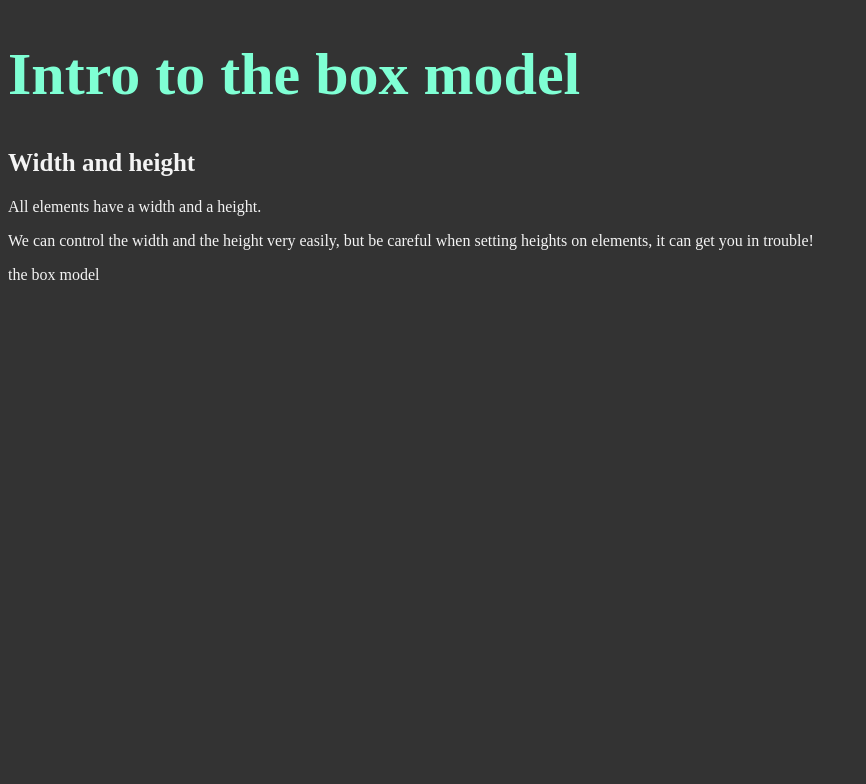
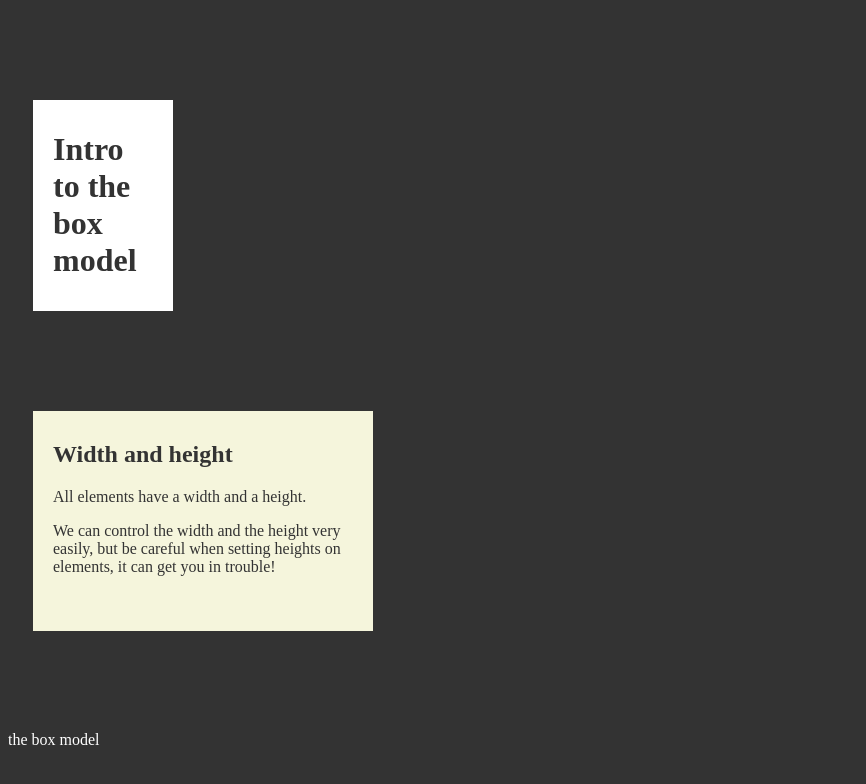
Before and after one commit to RomanNazzetta/Proyecto-Febrero-01, a plain HTML site: page index.html in a window 1280 px wide. Shown: the whole page, without its empty margins (0-866 px from the left). Drawn offline with Linux system fonts and the light colour scheme.

Commit message:
padding marg

```diff
--- a/css/styles.css
+++ b/css/styles.css
@@ -1,29 +1,21 @@
-body{
-    background-color: #333;
-    color: #f4f4f4;
+body {
+    background: #333;
+    color: white;
 }
 
-a{
-    color: darksalmon;
+header {
+    color: #333;
+    background-color: #fff;
+    width: 100px;
+    margin: 100px 25px;
+    padding: 10px 20px;
 }
 
-h1{
-    color: aquamarine;
-    font-size: 60px;
+main{
+    background-color: beige;
+    color: #333;
+    width: 300px;
+    height: 200px;
+    margin: 100px 25px;
+    padding: 10px 20px;
 }
-
-h2{
-    font-size: 25px;
-}
-
-.intro{
-    font-size: 24px;
-}
-
-#earth-title{
-    color: lightgreen;
-}
-
-#mars-title{
-    color: rgb(255, 139, 139);
-}
```
